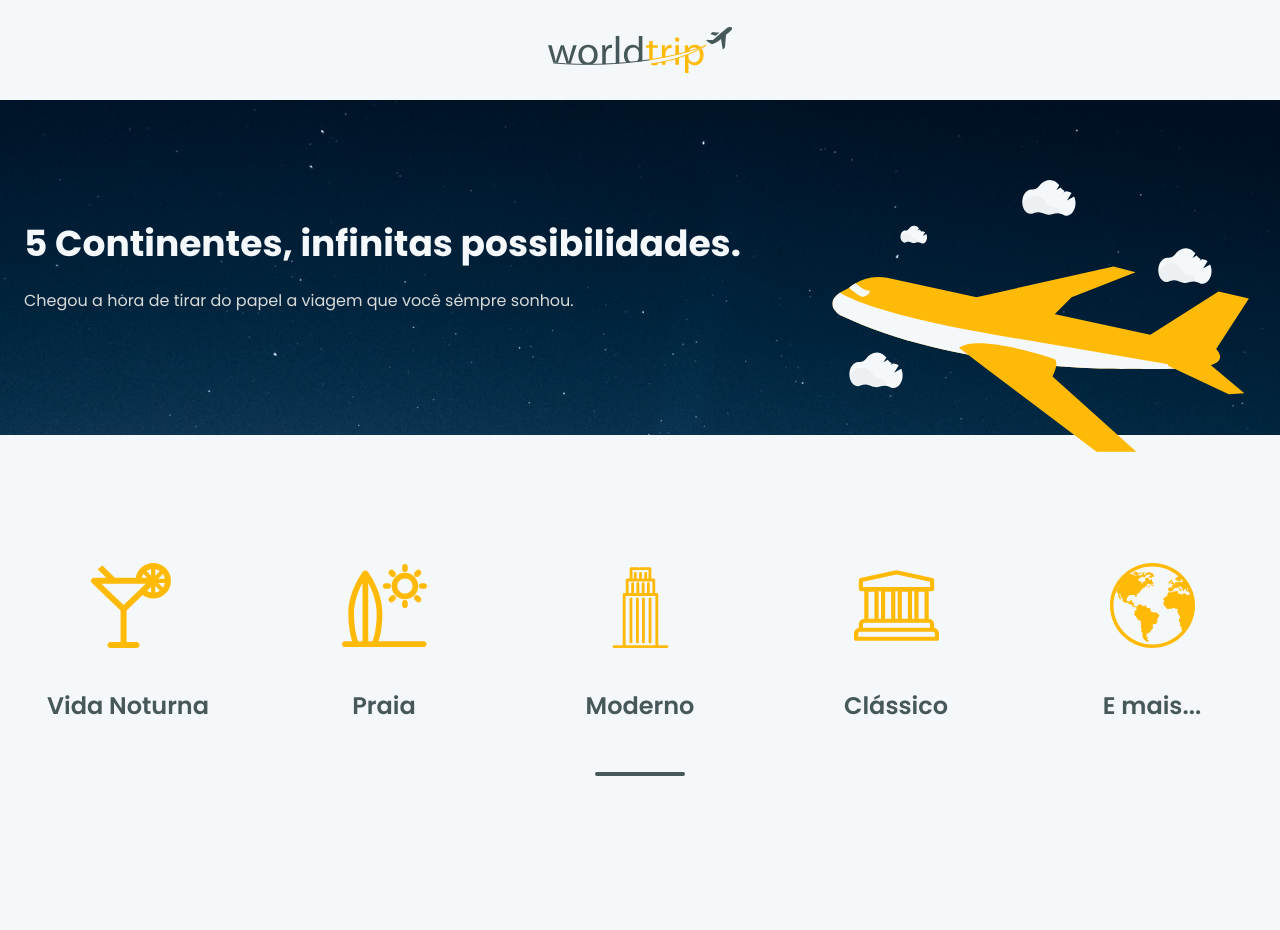
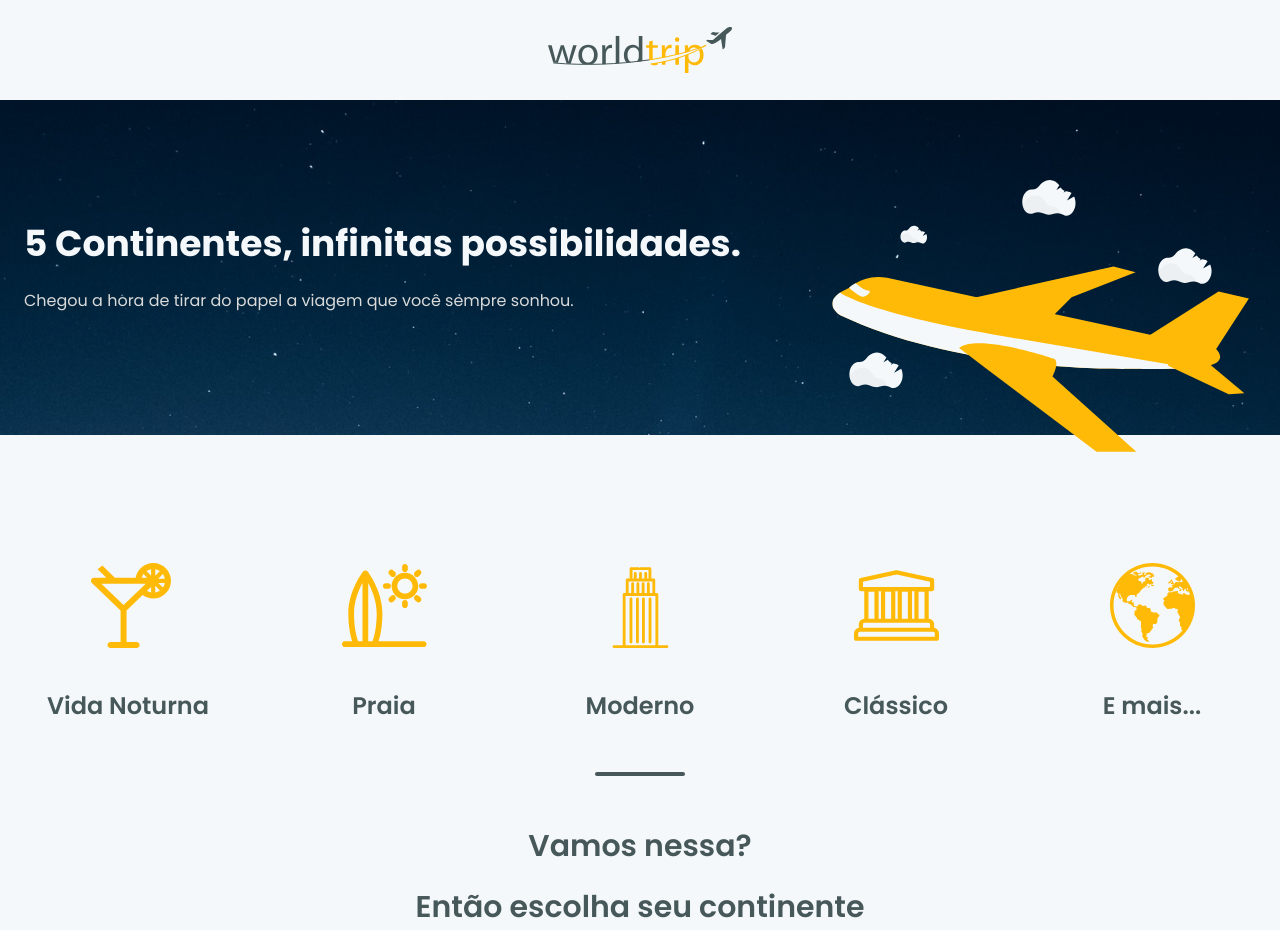
Before and after one commit to danielVFS/ignite-world-trip, a Next.js app: page / in a window 1280 px wide. Before the commit the page ends 824 px from the top, so only its background shows below. Built offline with nearby package versions, Linux system fonts and the light colour scheme.

Commit message:
feat(selectCountryText): create component

```diff
--- /dev/null
+++ b/src/components/Home/SelectCountryText.tsx
@@ -0,0 +1,17 @@
+import { Center, Text } from "@chakra-ui/react";
+import { PageWrapper } from "../PageWrapper";
+
+export function SelectCountryText() {
+  return (
+    <PageWrapper>
+      <Center w="full" flexDirection="column" gap={[2, 4]}>
+        <Text fontWeight="600" color="gray.700" fontSize={["lg", "2xl", "3xl"]}>
+          Vamos nessa?
+        </Text>
+        <Text fontWeight="600" color="gray.700" fontSize={["lg", "2xl", "3xl"]}>
+          Então escolha seu continente
+        </Text>
+      </Center>
+    </PageWrapper>
+  );
+}
--- a/src/pages/index.tsx
+++ b/src/pages/index.tsx
@@ -3,6 +3,7 @@ import Head from "next/head";
 import { Header } from "../components/Header";
 import { Banner } from "../components/Home/Banner";
 import { PageDivider } from "../components/Home/PageDivider";
+import { SelectCountryText } from "../components/Home/SelectCountryText";
 import { TravelTypes } from "../components/Home/TravelTypes";
 
 const Home: NextPage = () => {
@@ -16,6 +17,7 @@ const Home: NextPage = () => {
       <Banner />
       <TravelTypes />
       <PageDivider />
+      <SelectCountryText />
     </>
   );
 };
```
